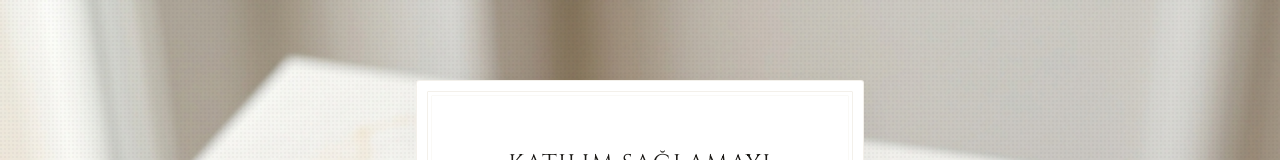
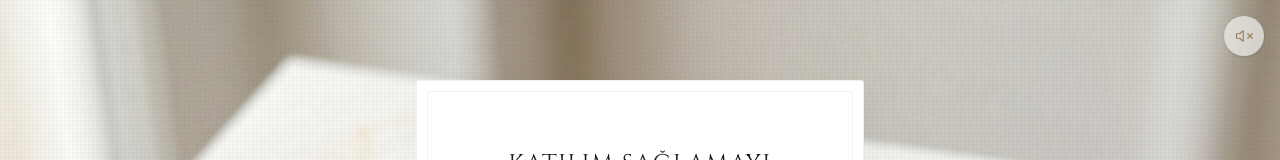
Before and after one commit to alperentagmann/ahmet-nesrin-nisan, a Next.js app: page /invite/rsvp in a window 1280 px wide. Shown: the top 160 px of the page. Built offline with nearby package versions, Linux system fonts and the light colour scheme.

Commit message:
feat: Arka plan muzigi ve oynatici eklendi

```diff
--- /dev/null
+++ b/app/components/MusicPlayer.tsx
@@ -0,0 +1,80 @@
+"use client";
+
+import { useEffect, useRef, useState } from "react";
+
+export default function MusicPlayer() {
+  const audioRef = useRef<HTMLAudioElement>(null);
+  const [isPlaying, setIsPlaying] = useState(false);
+  const [isReady, setIsReady] = useState(false);
+
+  useEffect(() => {
+    setIsReady(true);
+    const audio = audioRef.current;
+    if (!audio) return;
+
+    audio.volume = 0.4; // Hafif bir ses seviyesi
+
+    const handleStartMusic = () => {
+      audio.play().then(() => {
+        setIsPlaying(true);
+      }).catch(err => {
+        console.error("Otomatik oynatma engellendi:", err);
+      });
+    };
+
+    window.addEventListener('start-music', handleStartMusic);
+
+    // Play olayını dinleyerek state'i güncelle
+    const onPlay = () => setIsPlaying(true);
+    const onPause = () => setIsPlaying(false);
+
+    audio.addEventListener('play', onPlay);
+    audio.addEventListener('pause', onPause);
+
+    return () => {
+      window.removeEventListener('start-music', handleStartMusic);
+      audio.removeEventListener('play', onPlay);
+      audio.removeEventListener('pause', onPause);
+    };
+  }, []);
+
+  const togglePlay = () => {
+    if (audioRef.current) {
+      if (isPlaying) {
+        audioRef.current.pause();
+      } else {
+        audioRef.current.play();
+      }
+    }
+  };
+
+  if (!isReady) return null;
+
+  return (
+    <>
+      {/* Sesi barındıran gizli element */}
+      <audio ref={audioRef} src="/music.mp3" loop preload="auto" />
+
+      {/* Ekranın köşesinde duracak şık bir Müzik butonu */}
+      <button
+        onClick={togglePlay}
+        className="fixed top-4 right-4 z-[999] w-10 h-10 flex items-center justify-center rounded-full bg-paper/60 backdrop-blur-md border border-olive-soft/30 text-olive-deep shadow-sm transition-all hover:bg-paper/90 hover:scale-105"
+        aria-label="Müziği aç/kapat"
+      >
+        {isPlaying ? (
+          <svg width="18" height="18" viewBox="0 0 24 24" fill="none" stroke="currentColor" strokeWidth="1.5" strokeLinecap="round" strokeLinejoin="round">
+            <polygon points="11 5 6 9 2 9 2 15 6 15 11 19 11 5" />
+            <path d="M15.54 8.46a5 5 0 0 1 0 7.07" />
+            <path d="M19.07 4.93a10 10 0 0 1 0 14.14" />
+          </svg>
+        ) : (
+          <svg width="18" height="18" viewBox="0 0 24 24" fill="none" stroke="currentColor" strokeWidth="1.5" strokeLinecap="round" strokeLinejoin="round">
+            <polygon points="11 5 6 9 2 9 2 15 6 15 11 19 11 5" />
+            <line x1="23" y1="9" x2="17" y2="15" />
+            <line x1="17" y1="9" x2="23" y2="15" />
+          </svg>
+        )}
+      </button>
+    </>
+  );
+}
--- a/app/layout.tsx
+++ b/app/layout.tsx
@@ -2,6 +2,7 @@ import type { Metadata } from "next";
 import { Cinzel, Cormorant_Garamond, Great_Vibes } from "next/font/google";
 import "./globals.css";
 import ParticleLayer from "./components/ParticleLayer";
+import MusicPlayer from "./components/MusicPlayer";
 
 const cinzel = Cinzel({
   variable: "--font-display",
@@ -39,6 +40,7 @@ export default function RootLayout({
     >
       <body className="min-h-full flex flex-col">
         <ParticleLayer />
+        <MusicPlayer />
         {children}
       </body>
     </html>
--- a/app/page.tsx
+++ b/app/page.tsx
@@ -11,6 +11,12 @@ export default function Home() {
   function handleOpen() {
     if (opening) return;
     setOpening(true);
+
+    // Müziği başlat
+    if (typeof window !== "undefined") {
+      window.dispatchEvent(new Event('start-music'));
+    }
+
     setTimeout(() => {
       router.push("/invite");
     }, 650);
```
Also changed, not shown: 1 other file (tests, documents, lock files or other folders).
